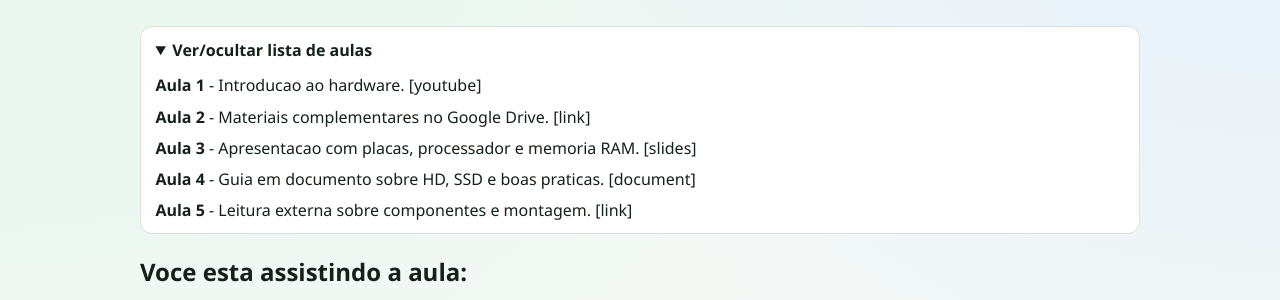
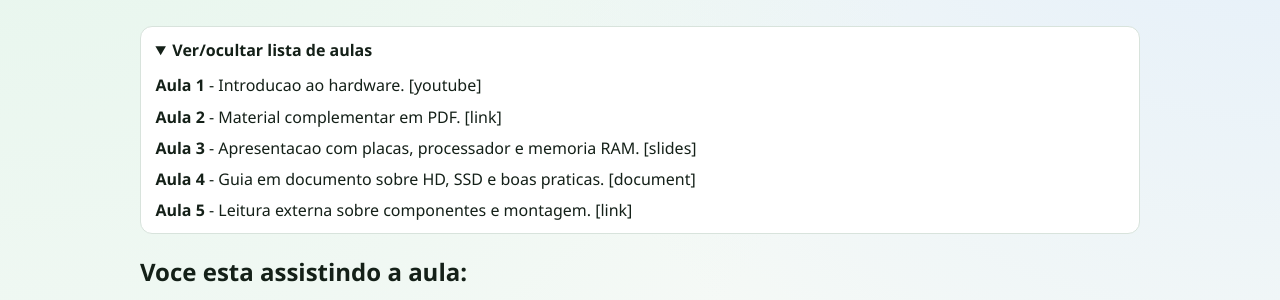
Before and after one commit to comvidacupira/tech, a Jekyll site: the page built from _cursos/hardware.md, in a window 1280 px wide. Shown: the part 369-669 px from the top of the page. Built offline with Jekyll 4.4.1, drawn with Linux system fonts in a browser that asks for light colours; some of the changed text lies outside the part shown.

Commit message:
refact: ajustes

```diff
--- a/_cursos/hardware.md
+++ b/_cursos/hardware.md
@@ -40,10 +40,10 @@ image: /assets/images/hardware.jpg
     <p>Video introdutorio no YouTube.</p>
   </button>
 
-  <button class="video-card js-video-card" type="button" data-resource-type="link" data-resource-url="https://drive.google.com/drive/folders/1oMTrZE8afbXa1wRa95Z49--kRdAKh5lH?usp=sharing" data-title="Aula 2" data-description="Materiais complementares no Google Drive.">
-    <img src="/assets/images/hardware.jpg" alt="Aula 2 - Materiais no Google Drive" />
+  <button class="video-card js-video-card" type="button" data-resource-type="link" data-resource-url="/cursos/Inside_the_Machine.pdf" data-title="Aula 2" data-description="Material complementar em PDF.">
+    <img src="/assets/images/hardware.jpg" alt="Aula 2 - Material complementar em PDF" />
     <h3>Aula 2</h3>
-    <p>Materiais no Google Drive.</p>
+    <p>Material complementar em PDF.</p>
   </button>
 
   <button class="video-card js-video-card" type="button" data-resource-type="slides" data-resource-url="" data-title="Aula 3" data-description="Apresentacao com placas, processador e memoria RAM.">
```
Also changed, not shown: 1 other file.
